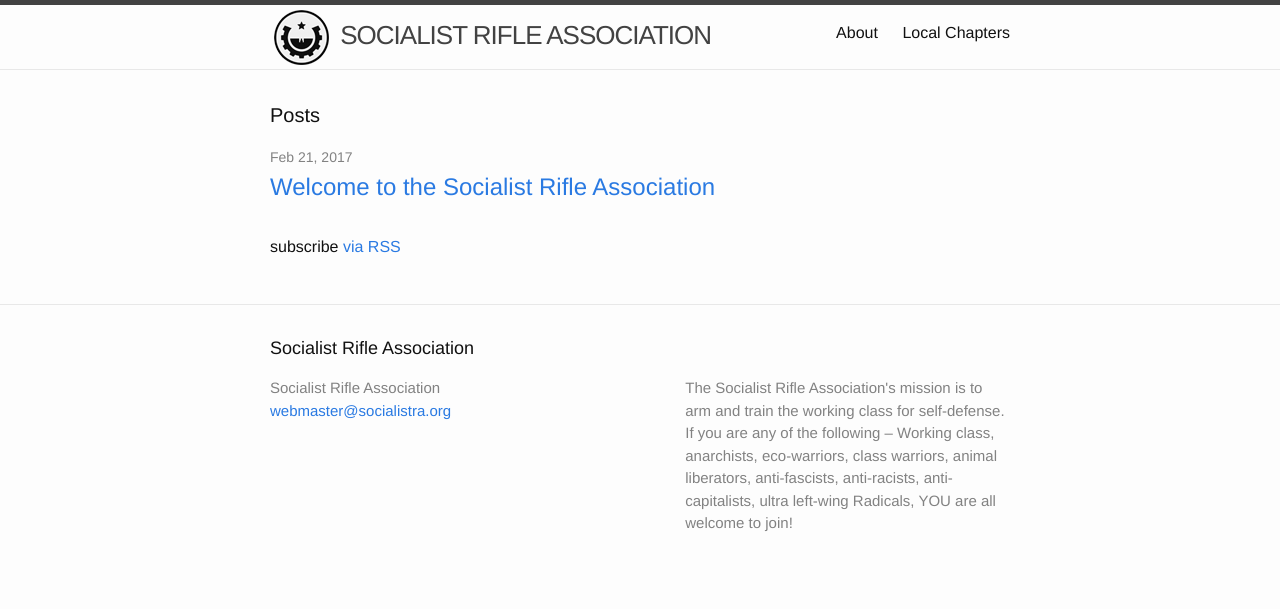
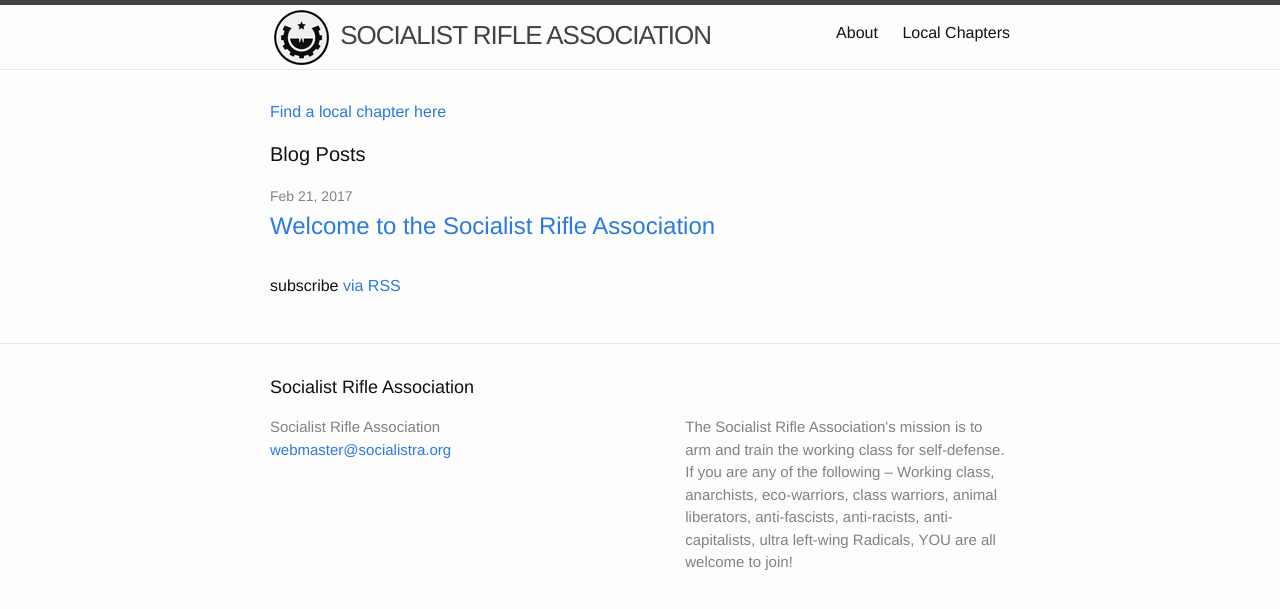
Before and after one commit to SocialistRA/socialistra.github.io, a Jekyll site: the page built from index.md, in a window 1280 px wide. Shown: the top 609 px of the page. Built offline with Jekyll 4.4.1, drawn with Linux system fonts in a browser that asks for light colours.

Commit message:
Add local chapters link to home page

```diff
--- a/_layouts/home.html
+++ b/_layouts/home.html
@@ -4,7 +4,9 @@
 
 <div class="home">
 
-  <h1 class="page-heading">Posts</h1>
+  <p><a href="{% link local-chapters.md %}">Find a local chapter here</a></p>
+
+  <h1 class="page-heading">Blog Posts</h1>
 
   {{ content }}
 
```
